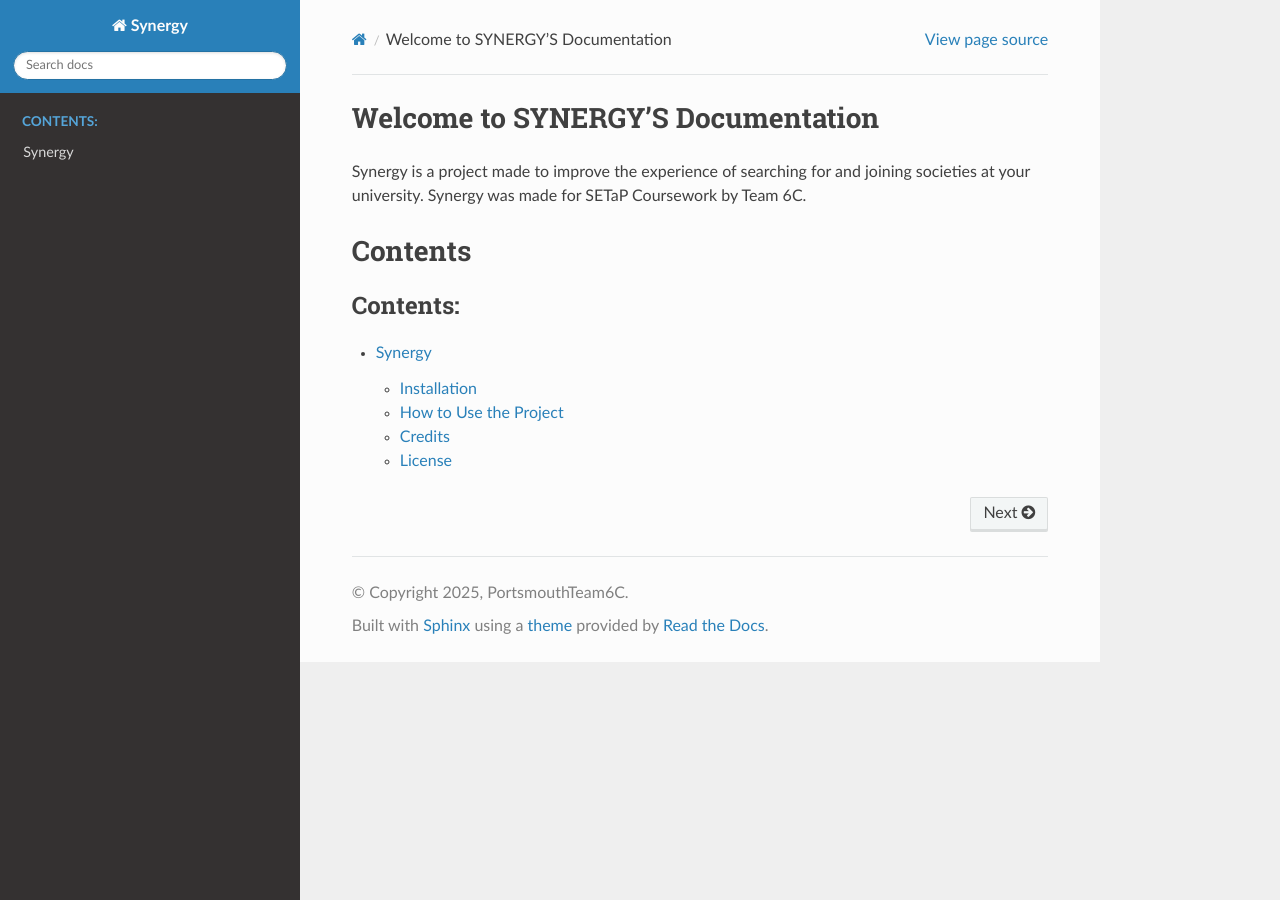
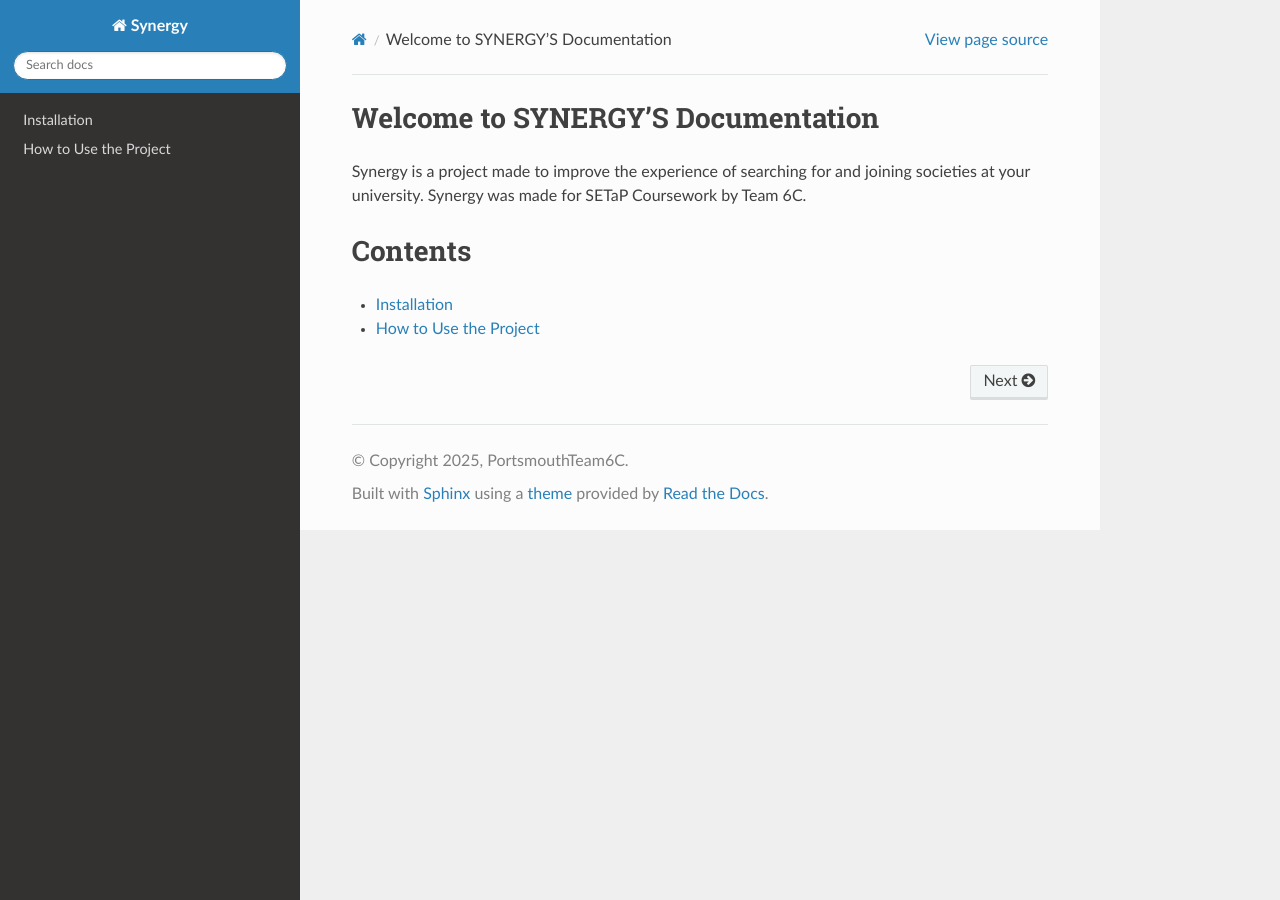
Before and after one commit to PortsmouthTeam6C/SETaP-Code, a Sphinx documentation site: the page built from docs/index.rst, in a window 1280 px wide. Built offline with Sphinx 7.4.7 and the Read the Docs theme 3.1.0, drawn with Linux system fonts in a browser that asks for light colours; pages that are not in the unit, such as notebooks, are missing from menus; some of the changed lines change nothing that is shown.

Commit message:
Update index.rst

```diff
--- a/docs/index.rst
+++ b/docs/index.rst
@@ -6,9 +6,8 @@
 Contents
 =========
 .. toctree::
-   :maxdepth: 2
-   :caption: Contents:
 
-   README.md
-
-   modules
+   install.md
+   usage.md
+   credits.md
+   liscense.md
```
